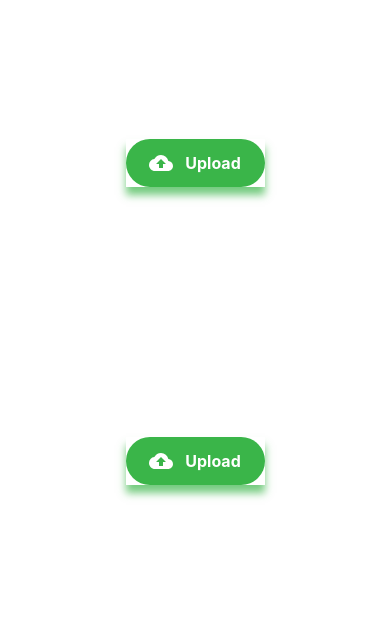
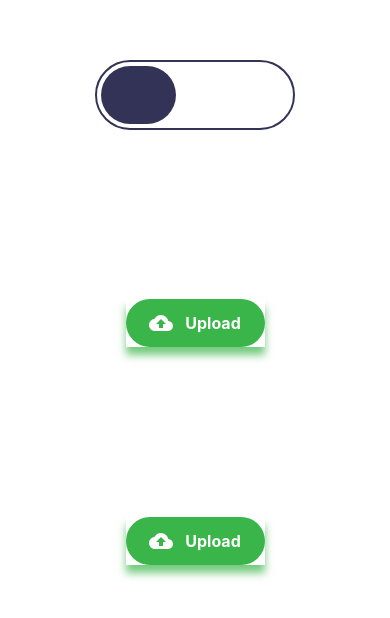
Before and after one commit to susonthapa/react-native-dribbble-sample, a React Native app: screen / in a window 390 px wide. Shown: the part 110-728 px from the top of the page. Built offline with nearby package versions, Linux system fonts and the light colour scheme.

Commit message:
added a basic linear slider

```diff
--- a/App.tsx
+++ b/App.tsx
@@ -1,6 +1,7 @@
 import { StatusBar } from 'expo-status-bar';
 import { useRef } from 'react';
 import { StyleSheet, View } from 'react-native';
+import LinearSlider from './src/Slider/LinearSlider';
 import UploadButton, { UploadButtonHandle } from './src/UploadButton/UploadButton';
 
 export default function App() {
@@ -30,7 +31,8 @@ export default function App() {
   return (
     <View style={styles.container}>
       <StatusBar style="auto" />
-      <View style={{ justifyContent: 'space-evenly', flex: 1 }}>
+      <View style={{ justifyContent: 'space-evenly', flex: 1, alignItems: 'center' }}>
+        <LinearSlider />
         <UploadButton ref={linerButtonRef} onPress={linearProgress} />
         <UploadButton ref={intermittentButtonRef} onPress={intermittentProgress} />
       </View>
--- /dev/null
+++ b/src/Slider/LinearSlider.tsx
@@ -0,0 +1,36 @@
+import React, { FC } from "react";
+import { View } from "react-native";
+
+
+const Oval = () => {
+  return (
+    <View style={{
+      backgroundColor: '#333358',
+      width: 75,
+      height: '100%',
+      borderRadius: 40
+    }}
+    >
+
+    </View>
+  )
+}
+
+
+const LinearSlider = () => {
+  return (
+    <View style={{
+      width: 200,
+      height: 70,
+      borderRadius: 35,
+      borderColor: '#333358',
+      borderWidth: 2,
+      justifyContent: 'center',
+      padding: 4,
+    }}>
+      <Oval />
+    </View>
+  )
+}
+
+export default LinearSlider
```
